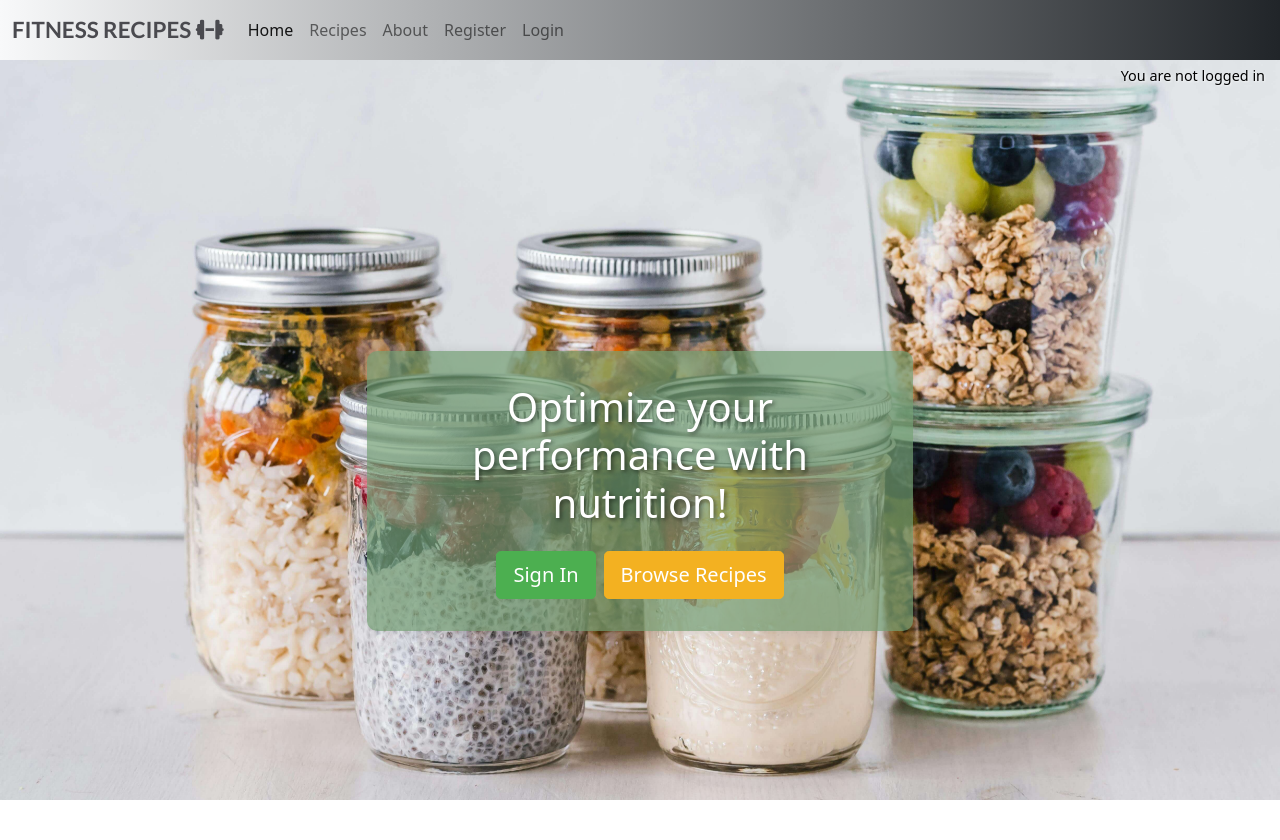
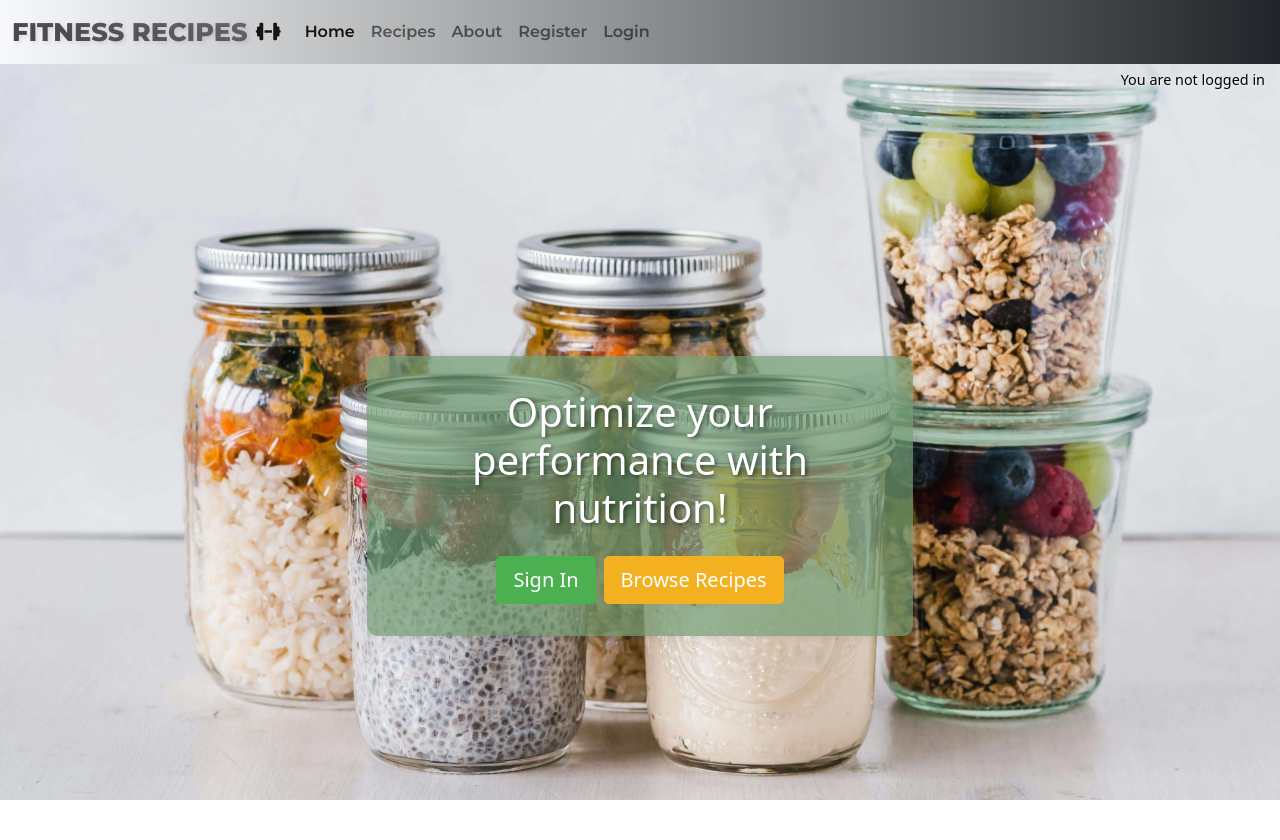
Before and after one commit to SophieTiger/fitness-recipes, a Django app: page / in a window 1280 px wide. Shown: the top 840 px of the page. Run offline with Django 4.2, Linux system fonts and the light colour scheme; some libraries are stand-ins or nearby versions.

Commit message:
Change logo brand in navbar and fix some colors on tags

```diff
--- a/recipes/templates/recipes/recipe_detail.html
+++ b/recipes/templates/recipes/recipe_detail.html
@@ -44,7 +44,7 @@
                 <p>Fat: {{ recipe.fat }}</p><br>
                 <p>Meal Type:
                     {% for tag in recipe.tags.all %}
-                    <a href="{% url 'recipes_list_by_tag' tag.slug %}">{{ tag.name }}</a>
+                    <a href="{% url 'recipes_list_by_tag' tag.slug %}" class="tag-item">{{ tag.name }}</a>
                     {% endfor %}
                 </p>
             </div>
--- a/static/css/style.css
+++ b/static/css/style.css
@@ -12,12 +12,39 @@ body {
 }
 
 /* Navigation styles */
+.navbar-brand {
+    display: inline-flex;
+    align-items: center;
+    transition: all 0.3s ease;
+}
+
 .brand {
-    font-family: Lato, sans-serif;
+    font-family: 'Montserrat', sans-serif;
+    font-size: 1.6rem;
+    font-weight: 800;
+    text-transform: uppercase;
+    background: linear-gradient(45deg, #4A4A4F, #6a6a6f);
+    -webkit-background-clip: text;
+    -webkit-text-fill-color: transparent;
+    text-shadow: 2px 2px 4px rgba(0,0,0,0.1);
+    margin-right: 0.5rem;
+}
+
+.brand i {
     font-size: 1.4rem;
-    font-weight: 700;
-    text-transform: uppercase;
-    color: #4A4A4F;
+    color: #4CAF50;
+    transition: transform 0.3s ease;
+}
+
+.navbar-brand:hover .brand {
+    background: linear-gradient(45deg, #6a6a6f, #4A4A4F);
+    -webkit-background-clip: text;
+    -webkit-text-fill-color: transparent;
+}
+
+.navbar-brand:hover i {
+    transform: rotate(-15deg);
+    color: #45a049;
 }
 
 .navbar {
@@ -33,6 +60,11 @@ body {
 .navbar-toggler:focus {
     box-shadow: none;
     outline: none;
+}
+
+.nav-link {
+    font-family: 'Montserrat', sans-serif;
+    font-weight: 600;
 }
 
 .navbar .navbar-toggler-icon {
@@ -150,6 +182,7 @@ main {
 
 .tags-header a:hover {
     text-decoration: underline;
+    color: #45a049;
 }
 
 .tags-list {
@@ -170,6 +203,7 @@ main {
 
 .tag-item:hover {
     background-color: #e0e0e0;
+    color: #45a049;
 }
 
 .card {
--- a/templates/base.html
+++ b/templates/base.html
@@ -15,13 +15,13 @@
     <!-- Meta tags for search engines-->
     <meta name="description"
         content="Fitness Recipes. Individual Nutrition Coaching. Nutrition, Fitness and Health. Stockholm, Sweden.">
-    <meta name="keywords"
-        content="health, nutrition, sports nutrition, macros, food prep, performance">
+    <meta name="keywords" content="health, nutrition, sports nutrition, macros, food prep, performance">
 
     <!-- Google Fonts CSS -->
     <link rel="preconnect" href="https://fonts.gstatic.com">
     <link href="https://fonts.googleapis.com/css2?family=Roboto:wght@300&display=swap" rel="stylesheet">
     <link href="https://fonts.googleapis.com/css2?family=Lato:wght@300;700&display=swap" rel="stylesheet">
+    <link href="https://fonts.googleapis.com/css2?family=Montserrat:wght@600;800&display=swap" rel="stylesheet">
 
     <!-- Font Awesome CSS -->
     <link rel="stylesheet" href="https://cdnjs.cloudflare.com/ajax/libs/font-awesome/5.15.3/css/all.min.css">
@@ -39,8 +39,9 @@
     <!-- Navigation -->
     <nav class="navbar navbar-expand-lg navbar-light gradient-navbar">
         <div class="container-fluid">
-            <a class="navbar-brand" href="{% url 'home' %}"><span class="brand">Fitness Recipes <i
-                        class="fa-solid fa-dumbbell"></i></a>
+            <a class="navbar-brand" href="{% url 'home' %}">
+                <span class="brand">Fitness Recipes</span>
+                <i class="fa-solid fa-dumbbell"></i></a>
             <button class="navbar-toggler" type="button" data-bs-toggle="collapse" data-bs-target="#navbarText"
                 aria-controls="navbarText" aria-expanded="false" aria-label="Toggle navigation">
                 <span class="navbar-toggler-icon"></span>
@@ -62,7 +63,7 @@
                     </li>
                     {% if user.is_authenticated %}
                     <li class="nav-item"></li>
-                        <a class="nav-link" aria-current="page" href="{% url 'favorites' %}">Favorites</a>
+                    <a class="nav-link" aria-current="page" href="{% url 'favorites' %}">Favorites</a>
                     </li>
                     <li class="nav-item">
                         <a class="nav-link {% if request.path == logout_url %}active{% endif %}" aria-current="page"
```
